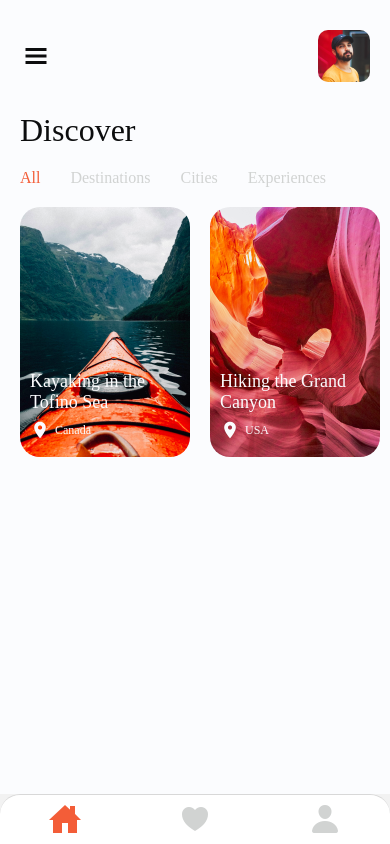
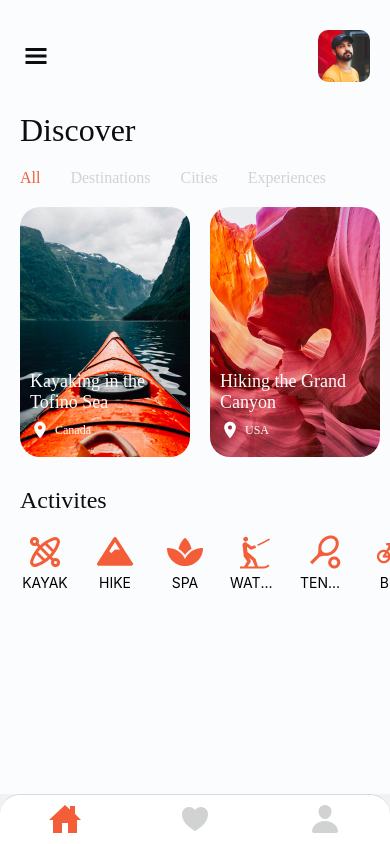
Before and after one commit to VuNgN/Travel-app-UI, a React Native app: screen /Home in a window 390 px wide. Built offline with nearby package versions, Linux system fonts and the light colour scheme.

Commit message:
Home screen update: activites list is added

```diff
--- a/assets/datas/activitiesData.js
+++ b/assets/datas/activitiesData.js
@@ -15,9 +15,9 @@ const activitiesData = [
     image: require('../images/spa.png'),
   },
   {
-    id: 'activites-6',
-    title: 'BIKE',
-    image: require('../images/bike.png'),
+    id: 'activites-4',
+    title: 'WATER SKI',
+    image: require('../images/water-ski.png'),
   },
   {
     id: 'activites-5',
@@ -25,9 +25,9 @@ const activitiesData = [
     image: require('../images/tennis.png'),
   },
   {
-    id: 'activites-4',
-    title: 'WATER SKI',
-    image: require('../images/water-ski.png'),
+    id: 'activites-6',
+    title: 'BIKE',
+    image: require('../images/bike.png'),
   },
 ];
 
--- a/components/homeComponents/ActivitiesCategories.js
+++ b/components/homeComponents/ActivitiesCategories.js
@@ -0,0 +1,46 @@
+import React from 'react';
+import {Image, StyleSheet, Text, TouchableOpacity, View} from 'react-native';
+
+const ActivitiesCategories = ({item, index, length}) => {
+  return (
+    <TouchableOpacity activeOpacity={0.7}>
+      <View
+        style={[
+          styles.container,
+          index !== 0 && styles.marginLeft,
+          index === length - 1 && styles.marginRight,
+        ]}>
+        <View style={styles.imageWrapper}>
+          <Image style={styles.image} source={item.image} />
+        </View>
+        <Text style={styles.text} numberOfLines={1}>
+          {item.title}
+        </Text>
+      </View>
+    </TouchableOpacity>
+  );
+};
+
+export default ActivitiesCategories;
+
+const styles = StyleSheet.create({
+  container: {
+    alignItems: 'center',
+    width: 50,
+  },
+  marginLeft: {
+    marginLeft: 20,
+  },
+  marginRight: {
+    marginRight: 40,
+  },
+  imageWrapper: {
+    height: 35,
+    alignItems: 'center',
+    justifyContent: 'center',
+  },
+  image: {},
+  text: {
+    marginTop: 5,
+  },
+});
--- a/screens/HomeScreen.js
+++ b/screens/HomeScreen.js
@@ -8,14 +8,17 @@ import {
   TouchableOpacity,
   FlatList,
 } from 'react-native';
+//assets
 import colors from '../assets/colors/colors';
 import Ionicons from 'react-native-vector-icons/Ionicons';
 // Component
 import DiscoverCategories from '../components/homeComponents/DiscoverCategories';
 import DiscoverItem from '../components/homeComponents/DiscoverItem';
+import ActivitiesCategories from '../components/homeComponents/ActivitiesCategories';
 // Data
 import discoverCategoriesData from '../assets/datas/discoverCategoriesData';
 import discoverData from '../assets/datas/discoverData';
+import activitiesData from '../assets/datas/activitiesData';
 
 const HomeScreen = () => {
   return (
@@ -64,6 +67,23 @@ const HomeScreen = () => {
           showsHorizontalScrollIndicator={false}
         />
       </View>
+      <Text style={styles.textH2Title}>Activites</Text>
+      <View style={styles.activitiesWrapper}>
+        <FlatList
+          data={activitiesData}
+          renderItem={({item, index}) => (
+            <ActivitiesCategories
+              item={item}
+              index={index}
+              length={activitiesData.length}
+            />
+          )}
+          keyExtractor={item => item.id}
+          horizontal
+          showsHorizontalScrollIndicator={false}
+          style={styles.activities}
+        />
+      </View>
     </View>
   );
 };
@@ -102,6 +122,13 @@ const styles = StyleSheet.create({
     fontSize: 32,
     color: colors.darktext,
   },
+  textH2Title: {
+    marginTop: 30,
+    marginLeft: _MARGIN_LEFT,
+    fontFamily: 'Lato-Bold',
+    fontSize: 24,
+    color: colors.darktext,
+  },
   discoverCategories: {
     paddingLeft: _MARGIN_LEFT,
     marginTop: 20,
@@ -112,4 +139,10 @@ const styles = StyleSheet.create({
   discoverItem: {
     paddingLeft: _MARGIN_LEFT,
   },
+  activitiesWrapper: {
+    marginTop: 20,
+  },
+  activities: {
+    paddingLeft: _MARGIN_LEFT,
+  },
 });
```
